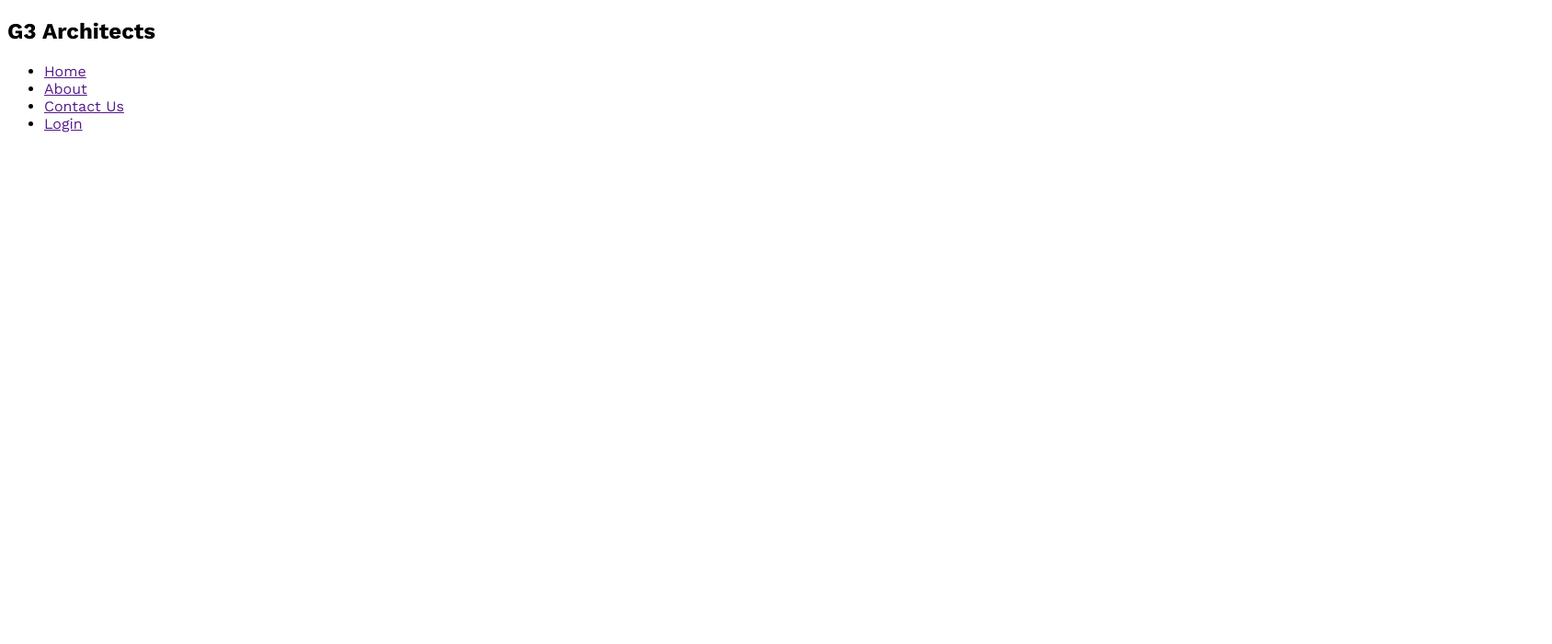
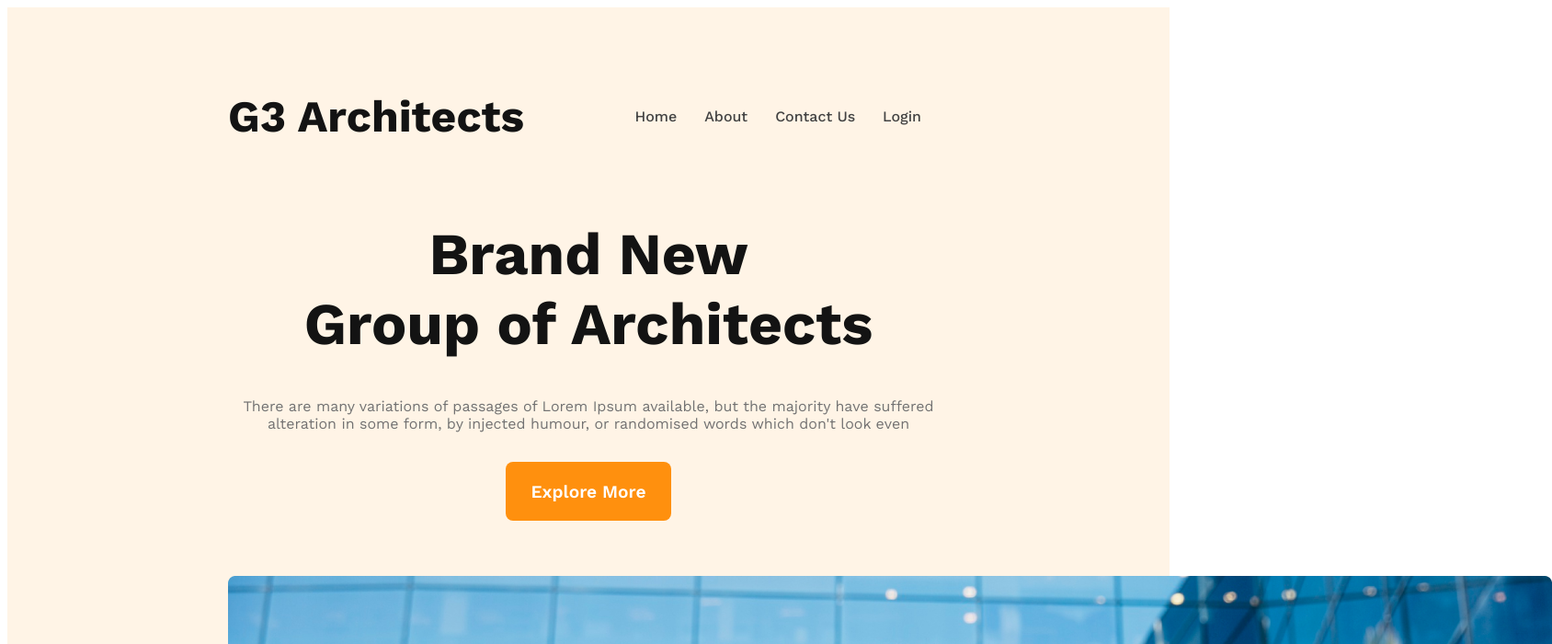
Before and after one commit to Sohanur20/g3-architect--website, a plain HTML site: page index.html in a window 1280 px wide. Shown: the top 700 px of the page at 92% size, 1688 px wide, since content can reach past the window. Drawn offline with nearby package versions, Linux system fonts and the light colour scheme.

Commit message:
banner btn added and all ok

```diff
--- a/index.html
+++ b/index.html
@@ -12,7 +12,7 @@
 
 
         <nav>
-            <h2>G3 Architects</h2>
+            <h2 class="nav-title">G3 Architects</h2>
             <ul>
                 <li> <a href="">Home </a></li>
                 <li> <a href=""> About</a></li>
@@ -21,6 +21,21 @@
 
             </ul>
         </nav>
+<!-- banner -->
+<div class="banner">
+
+    <div class="banner-content">
+        <h1 class="banner-title">Brand New  <br>
+            Group of Architects
+            </h1>
+            <p class="banner-desk">There are many variations of passages of Lorem Ipsum available, but the majority have suffered alteration in  some form, by injected humour, or randomised words which don't look even</p>
+
+            <button class="btn">Explore More</button>
+    </div>
+
+        <img src="assets/images/banner.png" alt="">
+</div>
+
     </header>
 
 
--- a/styles.css
+++ b/styles.css
@@ -3,7 +3,86 @@
 
 @import url('https://fonts.googleapis.com/css2?family=Work+Sans:wght@400;500;600;700;800;900&display=swap');
 
-*{
+* {
 
     font-family: 'Work Sans', sans-serif;
 }
+
+/* header */
+header {
+
+    background: rgba(255, 144, 14, 0.10);
+    padding: 50px 240px;
+}
+
+nav {
+    display: flex;
+    justify-content: space-between;
+    align-items: center;
+}
+
+.nav-title {
+    color: #131313;
+    font-size: 3rem;
+    font-weight: 700;
+
+
+}
+
+nav>ul {
+    display: flex;
+
+
+}
+
+nav li {
+    list-style: none;
+    margin-right: 30px;
+    font-size: 1rem;
+    font-weight: 500;
+
+}
+
+nav li a {
+    text-decoration: none;
+    color: #424242;
+}
+
+/* banner */
+
+.banner-content {
+    text-align: center;
+    max-width: 800px;
+    margin: 0 auto;
+}
+
+.banner-title {
+
+    color: #131313;
+    font-size: 4rem;
+    font-weight: 700;
+
+}
+
+
+.banner-desk {
+
+    color: #727272;
+    font-size: 1rem;
+    font-weight: 400;
+    margin-bottom: 32px;
+}
+
+/* btn shared */
+.btn {
+
+    width: 180px;
+    height: 64px;
+    border-radius: 8px;
+    background: #FF900E;
+    border: none;
+    color: white;
+    font-size: 1.2rem;
+    font-weight: 600;
+    margin-bottom: 60px;
+}
```
